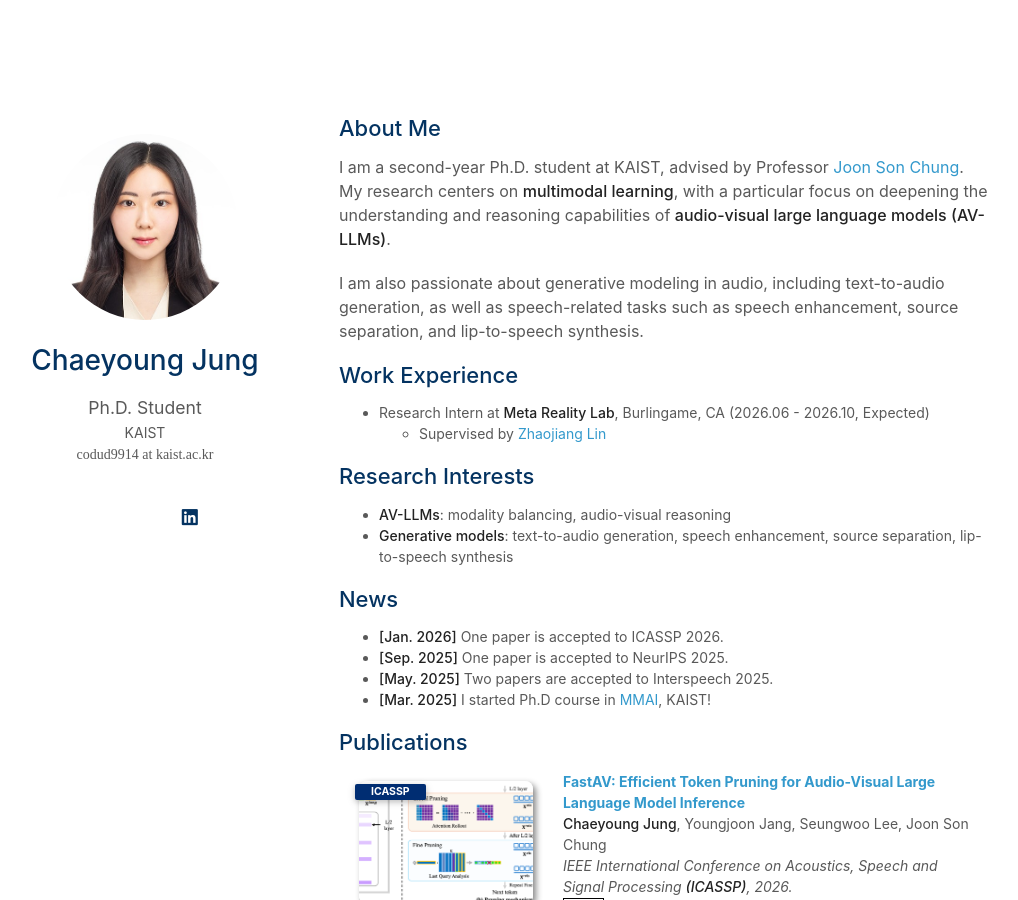
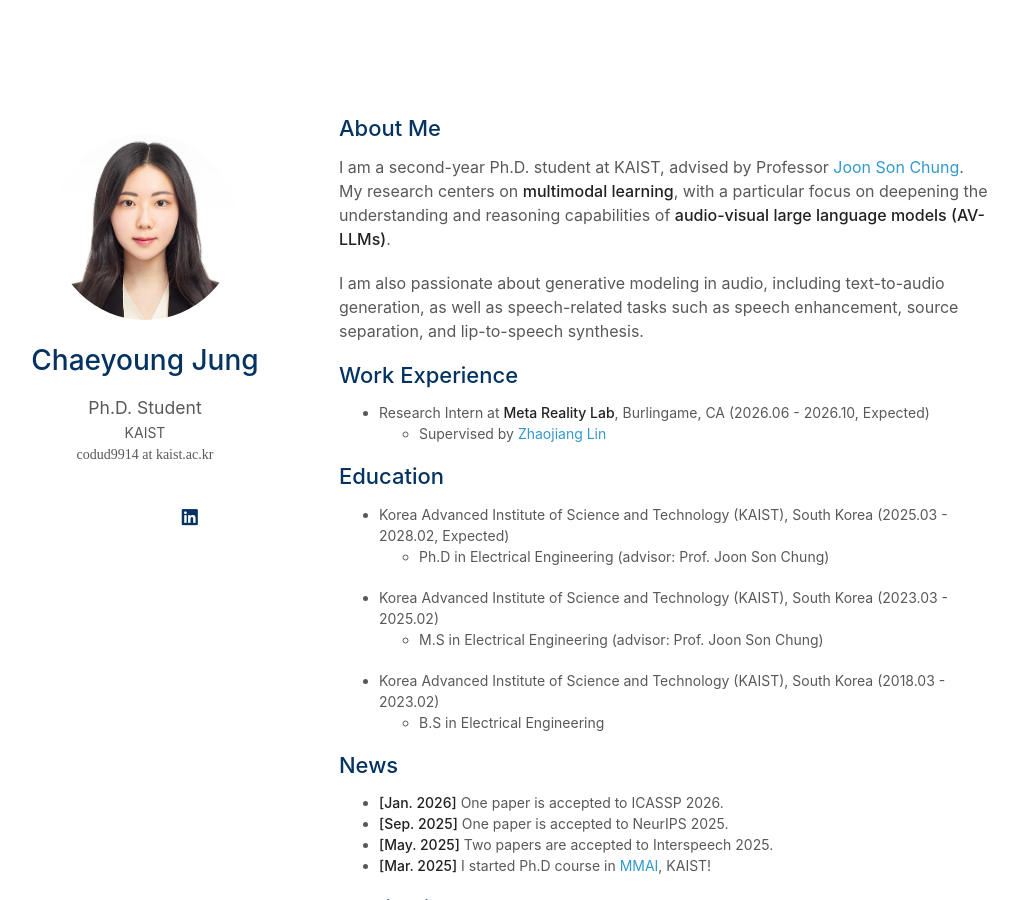
Before and after one commit to cyongong/cyongong.github.io, a Jekyll site: the page built from index.md, in a window 1280 px wide and 900 px high. Shown: the whole window, without its empty margins (131-1149 px from the left). Built offline with Jekyll 4.4.1, drawn with Linux system fonts in a browser that asks for light colours; a style sheet for code colours, icons or effects is not loaded; our own code applies the rules of GitHub Pages for plain Markdown files.

Commit message:
Update index.md

```diff
--- a/index.md
+++ b/index.md
@@ -19,9 +19,13 @@ I am also passionate about generative modeling in audio, including text-to-audio
 - Research Intern at **Meta Reality Lab**, Burlingame, CA (2026.06 - 2026.10, Expected)
   - Supervised by <a href="https://scholar.google.com/citations?user=cPtgl3wAAAAJ&hl=en&oi=ao">Zhaojiang Lin</a>
 
-## Research Interests
-- **AV-LLMs**: modality balancing, audio-visual reasoning
-- **Generative models**: text-to-audio generation, speech enhancement, source separation, lip-to-speech synthesis
+## Education
+- Korea Advanced Institute of Science and Technology (KAIST), South Korea  (2025.03 - 2028.02, Expected)
+  - Ph.D in Electrical Engineering (advisor: Prof. Joon Son Chung)
+- Korea Advanced Institute of Science and Technology (KAIST), South Korea  (2023.03 - 2025.02)
+  - M.S in Electrical Engineering (advisor: Prof. Joon Son Chung)
+- Korea Advanced Institute of Science and Technology (KAIST), South Korea  (2018.03 - 2023.02)
+  - B.S in Electrical Engineering
 
 ## News
 
```
